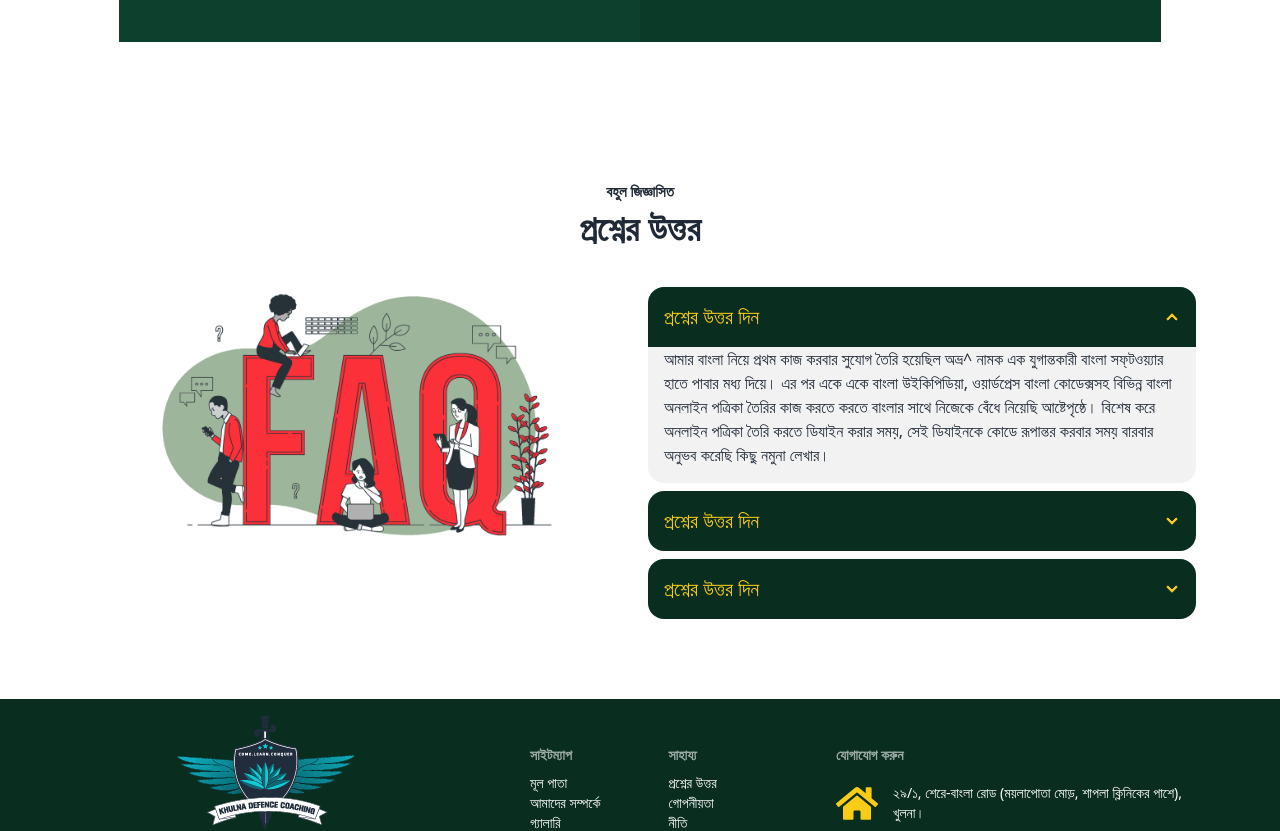
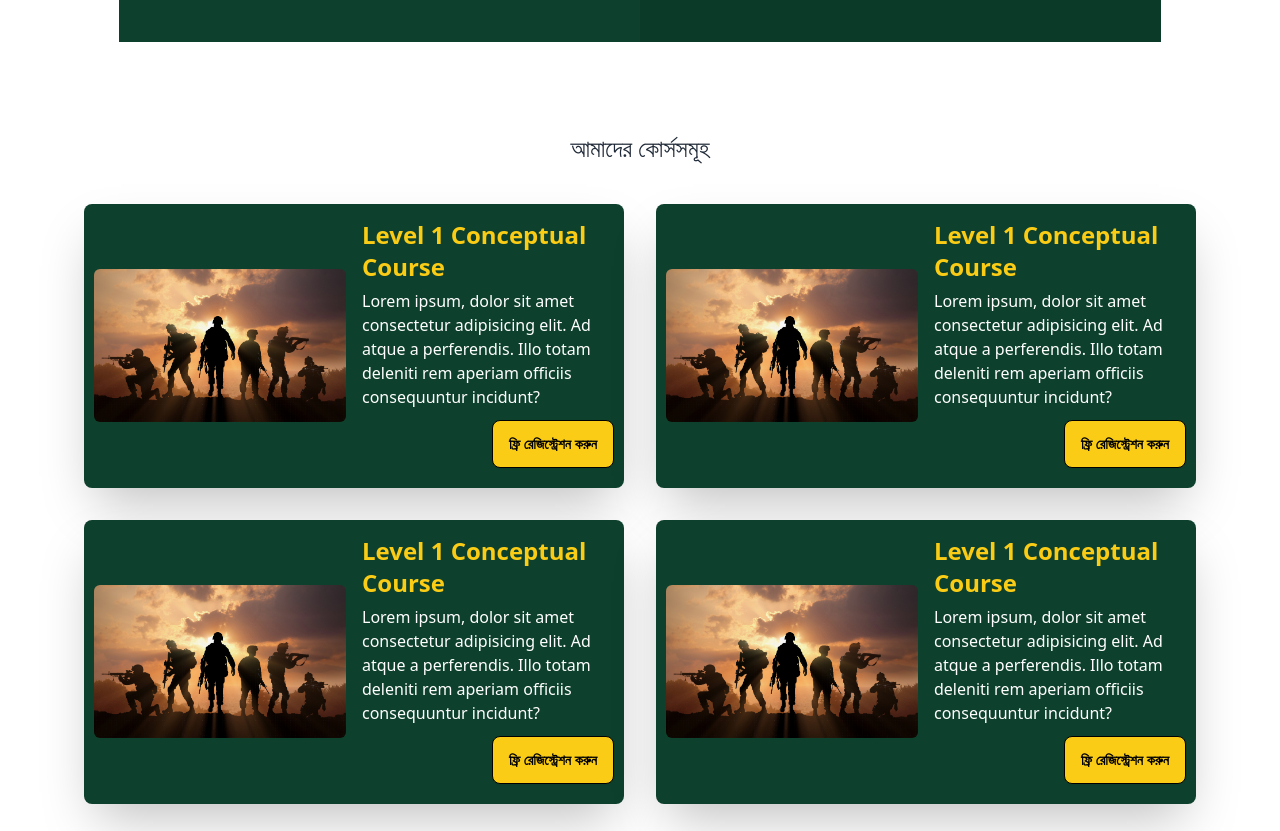
Before and after one commit to Abdullah-Al-Akash/khulna-defence-academy-client, a React (Vite) app: page / in a window 1280 px wide. Shown: the part 1820-2651 px from the top of the page. Built offline with nearby package versions, Linux system fonts and the light colour scheme.

Commit message:
Complete Course Card Part

```diff
--- /dev/null
+++ b/src/Pages/Course/Course.jsx
@@ -0,0 +1,18 @@
+import React from "react";
+import CourseCard from "./CourseCard";
+
+const Course = () => {
+  return (
+    <div className="md:px-[84px] px-[10px]">
+      <h3 className="text-2xl text-center mb-[10px]">আমাদের কোর্সসমূহ</h3>
+      <div className="grid md:grid-cols-2 grid-cols-1 gap-8 py-[30px]">
+        <CourseCard></CourseCard>
+        <CourseCard></CourseCard>
+        <CourseCard></CourseCard>
+        <CourseCard></CourseCard>
+      </div>
+    </div>
+  );
+};
+
+export default Course;
--- /dev/null
+++ b/src/Pages/Course/CourseCard.jsx
@@ -0,0 +1,29 @@
+import React from "react";
+import content from "../../assets/card1.jpg";
+
+const CourseCard = () => {
+  return (
+    <div className="shadow-2xl grid md:grid-cols-2 grid-cols-1 gap-4 bg-[#0e412d] px-[10px] py-[15px] rounded-lg">
+      <div className="flex justify-center items-center">
+        <img className="w-full rounded-md" src={content} alt="" />
+      </div>
+      <div>
+        <h2 className="font-bold text-2xl text-yellow-400">
+          Level 1 Conceptual Course
+        </h2>
+        <p className="py-[6px] text-white">
+          Lorem ipsum, dolor sit amet consectetur adipisicing elit. Ad atque a
+          perferendis. Illo totam deleniti rem aperiam officiis consequuntur
+          incidunt?
+        </p>
+        <div className="text-end py-[5px]">
+          <button className="btn bg-yellow-400 text-black border-black hover:bg-black hover:text-yellow-400">
+            ফ্রি রেজিস্ট্রেশন করুন
+          </button>
+        </div>
+      </div>
+    </div>
+  );
+};
+
+export default CourseCard;
--- a/src/Pages/HomePage/HomePage.jsx
+++ b/src/Pages/HomePage/HomePage.jsx
@@ -3,6 +3,7 @@ import Banner from "./Banner";
 import ApplySection from "./ApplySection";
 import QAPage from "../QAPage/QAPage";
 import AboutPage from "../AboutPage/AboutPage";
+import Course from "../Course/Course";
 
 const HomePage = () => {
   return (
@@ -10,6 +11,7 @@ const HomePage = () => {
       <Banner></Banner>
       <ApplySection></ApplySection>
       <AboutPage></AboutPage>
+      <Course></Course>
       <QAPage></QAPage>
     </div>
   );
```
Also changed, not shown: src/assets/card1.jpg (added).
